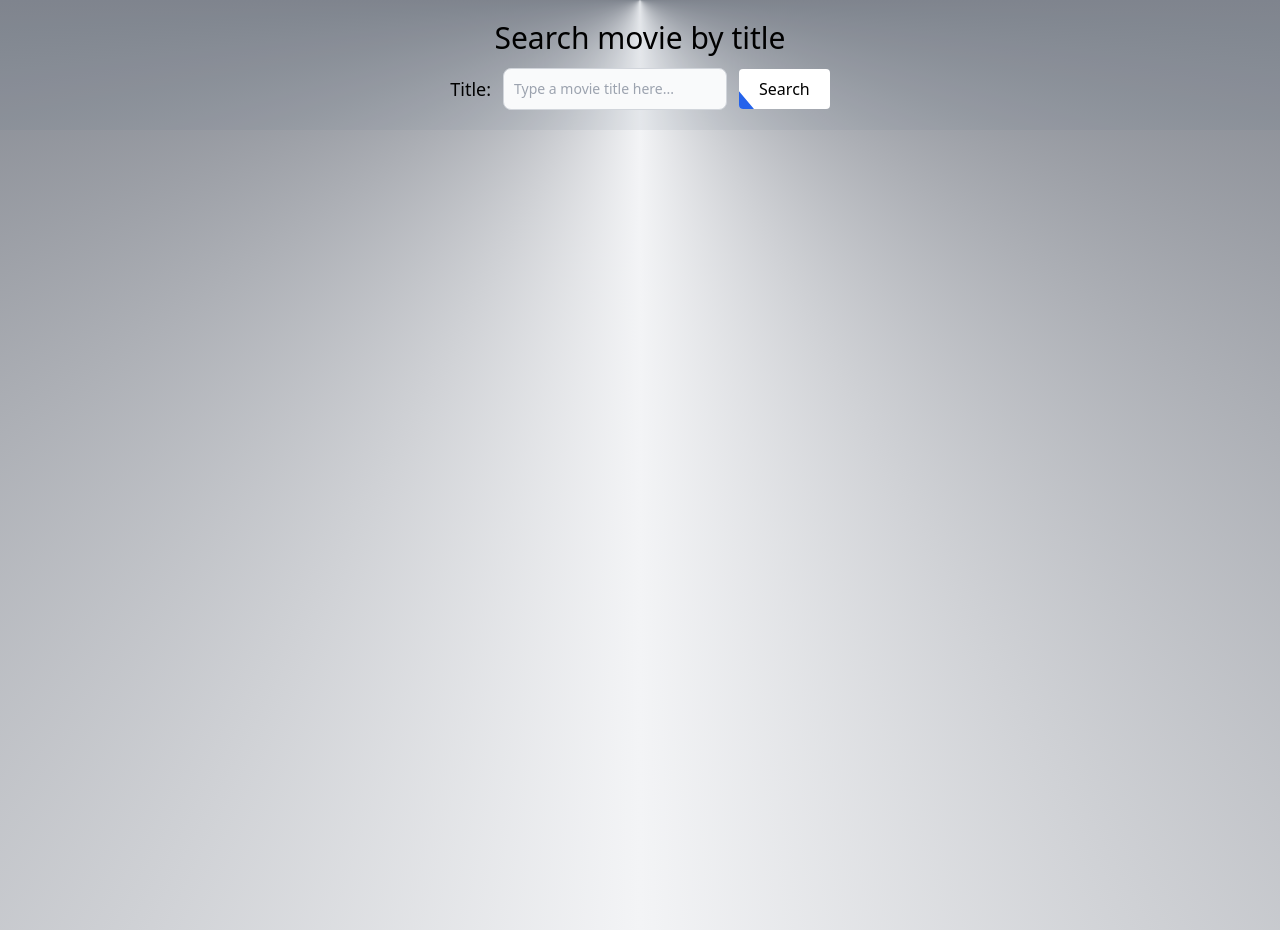
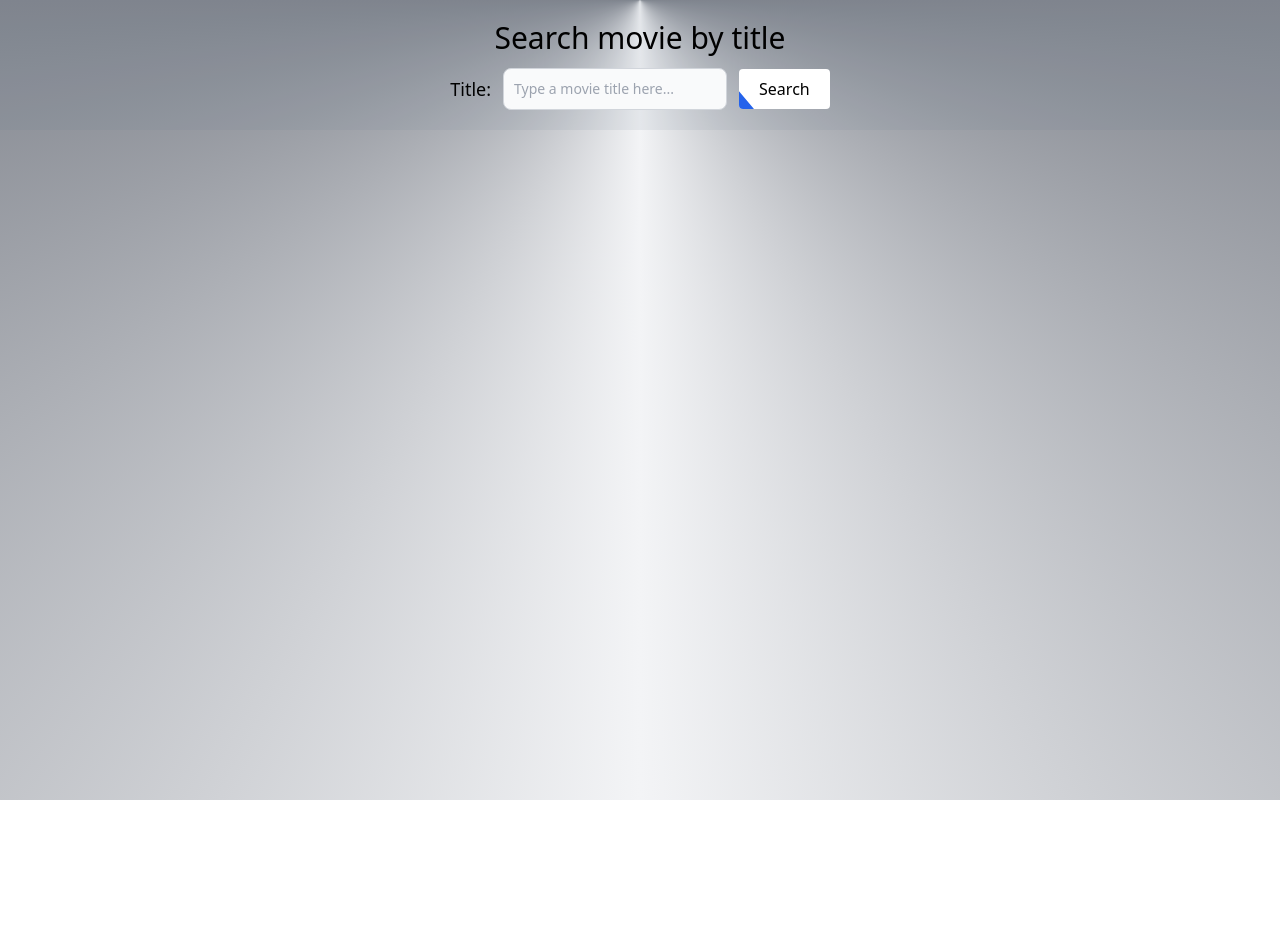
Before and after one commit to SalvatoreVella/Movie-Search, a React (Create React App) app: page / in a window 1280 px wide. After the commit the page ends 800 px from the top, so only its background shows below. Built offline with nearby package versions, Linux system fonts and the light colour scheme.

Commit message:
Theme applied

```diff
--- a/src/App.js
+++ b/src/App.js
@@ -4,7 +4,7 @@ import SearchForm from "./SearchForm";
 function App() {
 
   return (
-    <div className="bg-[conic-gradient(at_top,_var(--tw-gradient-stops))] from-gray-900 via-gray-100 to-gray-900 dark:bg-black dark:text-white">
+    <div className="bg-[conic-gradient(at_top,_var(--tw-gradient-stops))]  dark:via-slate-800 dark:to-black from-gray-900 via-gray-100 to-gray-900 dark:text-white">
       <SearchForm />
       {/* <MoviePage /> */}
     </div>
--- a/src/SearchForm.js
+++ b/src/SearchForm.js
@@ -32,7 +32,7 @@ export default function SearchForm() {
     })
 
     return <div>
-    <div className="dark:text-black py-5 bg-opacity-10 bg-slate-500">
+    <div className="dark:text-white py-5 bg-opacity-10 bg-slate-500">
             <h2 className="text-center text-3xl pb-3">Search movie by title</h2>
         <form onSubmit={search} className="flex flex-col justify-center gap-3 items-center sm:flex-row" >
             <label htmlFor="title" className="text-lg">Title:</label>
@@ -43,7 +43,7 @@ export default function SearchForm() {
             </button>
         </form>
     </div>
-        <div className="flex min-h-screen justify-around items-center flex-wrap">
+        <div className="flex min-h-custom justify-around items-center flex-wrap">
             {infos && map}
         </div>
     </div>
--- a/tailwind.config.js
+++ b/tailwind.config.js
@@ -5,6 +5,10 @@ module.exports = {
   ],
   theme: {
     extend: {
+      minHeight: {
+        'custom': 'calc(100vh - 130px)',
+      },
+
       height: {
         "84": "22rem"
       }
```
